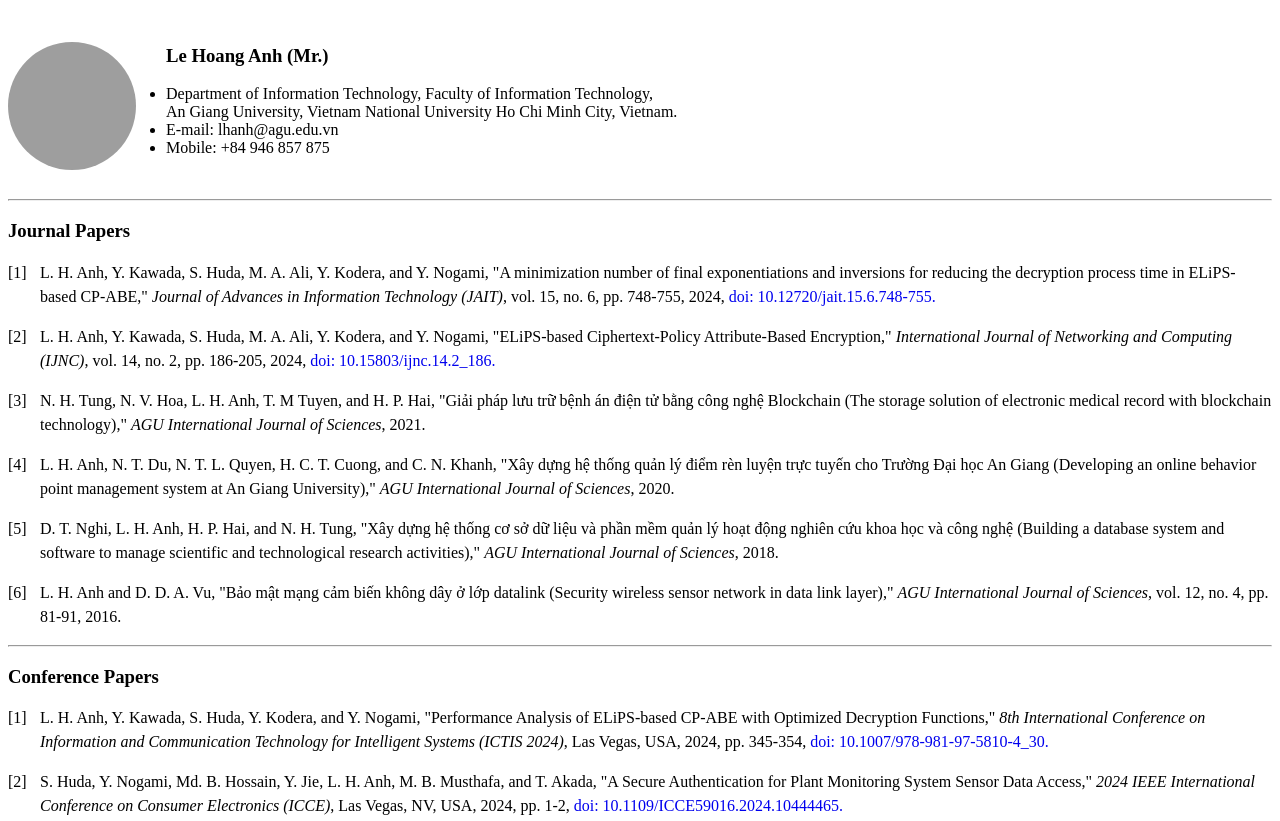
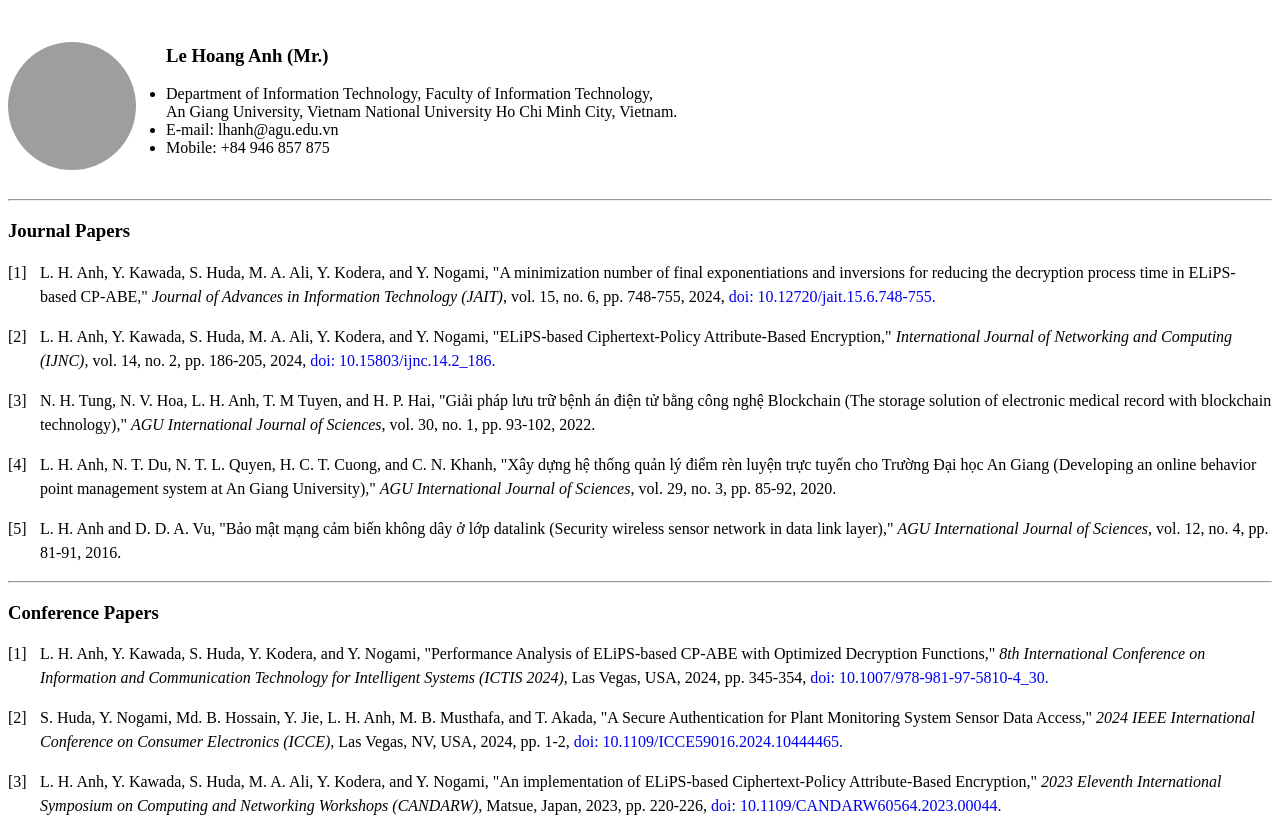
Before and after one commit to le-anh/lhanh, a plain HTML site: page index.html in a window 1280 px wide. Shown: the top 821 px of the page. Drawn offline with Linux system fonts and the light colour scheme; grey boxes are pictures that could not be loaded.

Commit message:
Update index.html

```diff
--- a/index.html
+++ b/index.html
@@ -30,11 +30,9 @@
 
   <li class="ieee">L. H. Anh, Y. Kawada, S. Huda, M. A. Ali, Y. Kodera, and Y. Nogami, "ELiPS-based Ciphertext-Policy Attribute-Based Encryption," <i>International Journal of Networking and Computing (IJNC)</i>, vol. 14, no. 2, pp. 186-205, 2024, <a target="_blank" href="https://www.doi.org/10.15803/ijnc.14.2_186">doi: 10.15803/ijnc.14.2_186.</a></li>
 
-  <li class="ieee">N. H. Tung, N. V. Hoa, L. H. Anh, T. M Tuyen, and H. P. Hai, "Giải pháp lưu trữ bệnh án điện tử bằng công nghệ Blockchain (The storage solution of electronic medical record with blockchain technology)," <i>AGU International Journal of Sciences</i>, 2021.</li>
+  <li class="ieee">N. H. Tung, N. V. Hoa, L. H. Anh, T. M Tuyen, and H. P. Hai, "Giải pháp lưu trữ bệnh án điện tử bằng công nghệ Blockchain (The storage solution of electronic medical record with blockchain technology)," <i>AGU International Journal of Sciences</i>, vol. 30, no. 1, pp. 93-102, 2022.</li>
 
-  <li class="ieee">L. H. Anh, N. T. Du, N. T. L. Quyen, H. C. T. Cuong, and C. N. Khanh, "Xây dựng hệ thống quản lý điểm rèn luyện trực tuyến cho Trường Đại học An Giang (Developing an online behavior point management system at An Giang University)," <i>AGU International Journal of Sciences</i>, 2020.</li>
-
-  <li class="ieee">D. T. Nghi, L. H. Anh, H. P. Hai, and N. H. Tung, "Xây dựng hệ thống cơ sở dữ liệu và phần mềm quản lý hoạt động nghiên cứu khoa học và công nghệ (Building a database system and software to manage scientific and technological research activities)," <i>AGU International Journal of Sciences</i>, 2018.</li>
+  <li class="ieee">L. H. Anh, N. T. Du, N. T. L. Quyen, H. C. T. Cuong, and C. N. Khanh, "Xây dựng hệ thống quản lý điểm rèn luyện trực tuyến cho Trường Đại học An Giang (Developing an online behavior point management system at An Giang University)," <i>AGU International Journal of Sciences</i>, vol. 29, no. 3, pp. 85-92, 2020.</li>
 
   <li class="ieee">L. H. Anh and D. D. A. Vu, "Bảo mật mạng cảm biến không dây ở lớp datalink (Security wireless sensor network in data link layer)," <i>AGU International Journal of Sciences</i>, vol. 12, no. 4, pp. 81-91, 2016.</li>
 </ol>
```
